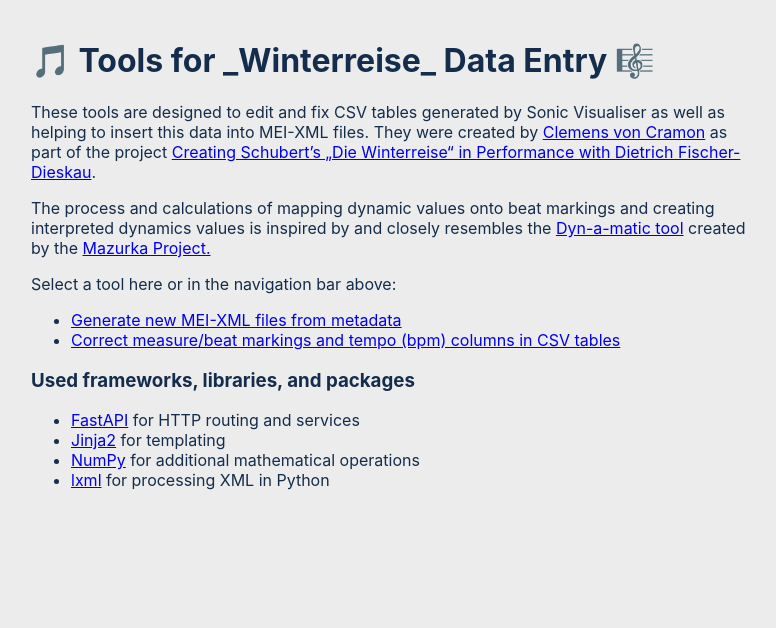
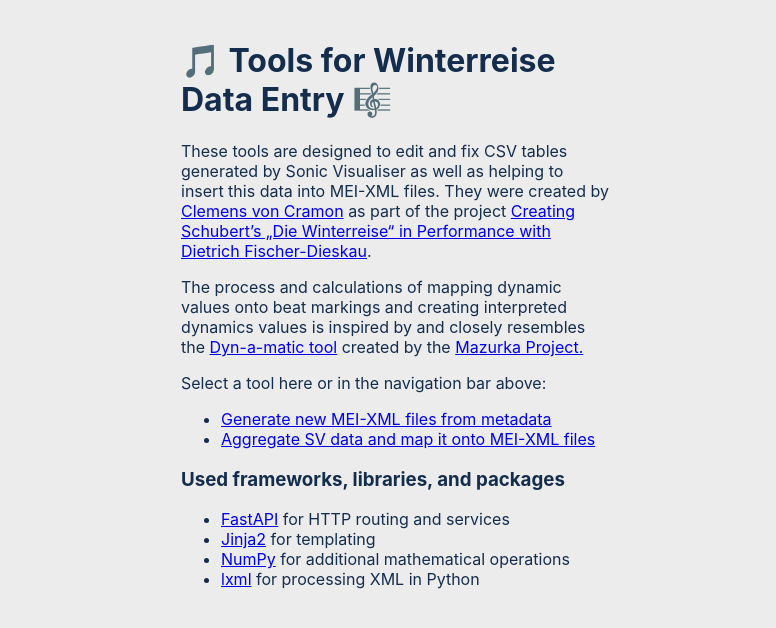
Before and after one commit to cvoncram/Winterreise-data-entry, a Python web app: template templates/home.html in a window 1280 px wide. Shown: the part 44-672 px from the top of the page, without its empty margins (245-1021 px from the left). Run offline with Jinja, Linux system fonts and the light colour scheme; the template is opened without the code that fills it, so the values that code supplies are empty.

Commit message:
minor stylistic improvements

```diff
--- a/routers/sv_to_mei.py
+++ b/routers/sv_to_mei.py
@@ -101,10 +101,10 @@ async def process(
 
     # Name and description
     name_el = etree.SubElement(app, "name")
-    name_el.text = "Sonic Visualiser MEI mapping tool"
+    name_el.text = "Sonic Visualiser to MEI mapping tool"
 
     p_el = etree.SubElement(app, "p")
-    p_el.text = f"This file was generated by Sonic Visualiser MEI mapping tool on {datetime.now():%B %d, %Y}."
+    p_el.text = f"The Sonic Visualiser data was inserted by SV to MEI mapping tool on {datetime.now():%B %d, %Y}."
 
     # Store parameters as <annot>
     params = {
--- a/static/styles/style_1.css
+++ b/static/styles/style_1.css
@@ -34,7 +34,7 @@ body {
 /* -------------------- */
 .content {
     padding: 20px;
-    margin: 0 20%;
+    margin: 0 15%;
 }
 
 /* -------------------- */
--- a/templates/home.html
+++ b/templates/home.html
@@ -1,6 +1,8 @@
 {% extends "base.html" %}
 {% block content %}
-<h1>🎵 Tools for _Winterreise_ Data Entry 🎼</h1>
+<div style="margin-left: 25%; margin-right: 25%;">
+
+    <h1>🎵 Tools for Winterreise Data Entry 🎼</h1>
 
     <p>These tools are designed to edit and fix CSV tables generated by Sonic Visualiser as well as helping to insert this data into MEI-XML files. They were created by <a href="https://github.com/cvoncram">Clemens von Cramon</a> as part of the project <a href="https://github.com/Joshua-Neumann/Fischer_Dieskau_Winterreise">Creating Schubert’s „Die Winterreise“ in Performance with Dietrich Fischer-Dieskau</a>.</p>
 
@@ -10,7 +12,7 @@
 
     <ul>
         <li><a href="/generate-mei">Generate new MEI-XML files from metadata</a></li>
-    <li><a href="/correct">Correct measure/beat markings and tempo (bpm) columns in CSV tables</a></li>
+        <li><a href="/sv-to-mei">Aggregate SV data and map it onto MEI-XML files</a></li>
     </ul>
 
     <h3>Used frameworks, libraries, and packages</h3>
@@ -20,4 +22,5 @@
         <li><a href="https://numpy.org">NumPy</a> for additional mathematical operations</li>
         <li><a href="https://lxml.de/">lxml</a> for processing XML in Python</li>
     </ul>
+</div>
 {% endblock %}
```
Lines whose indentation alone changed are shown as unchanged.
